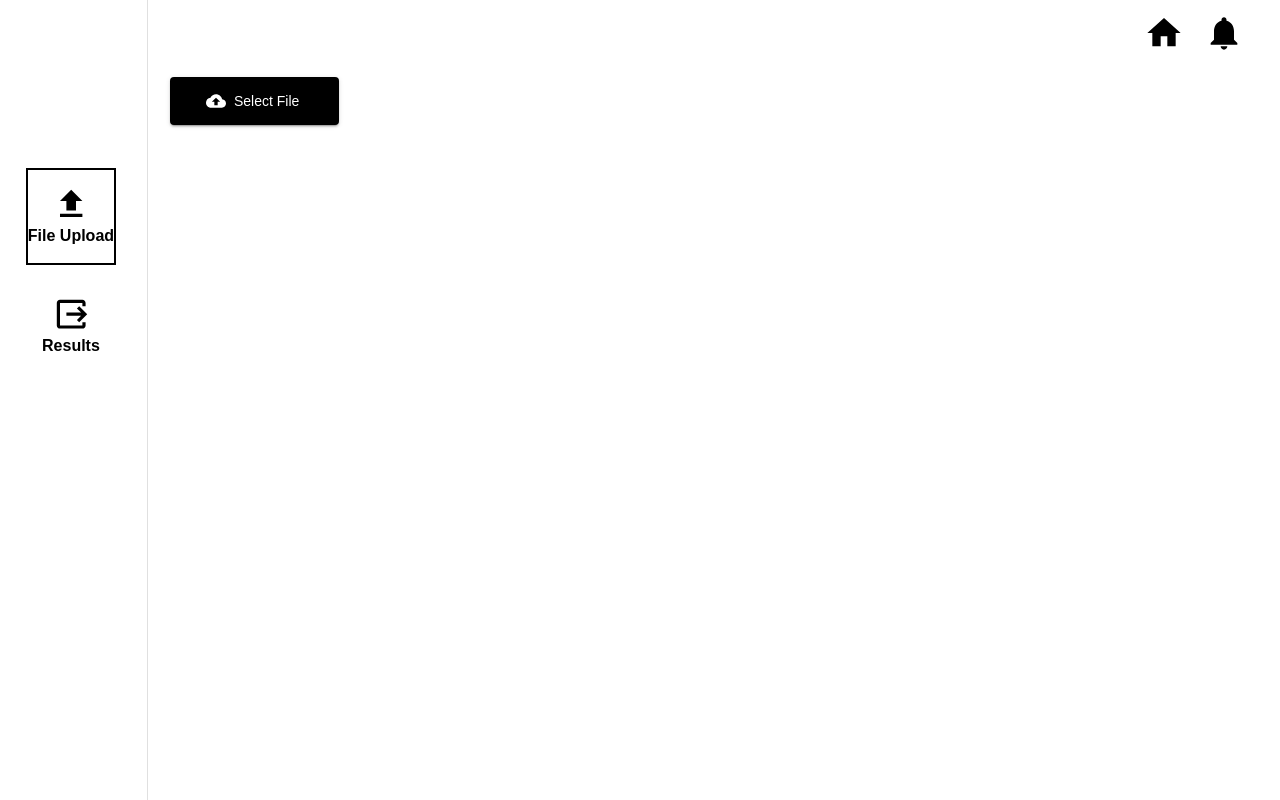
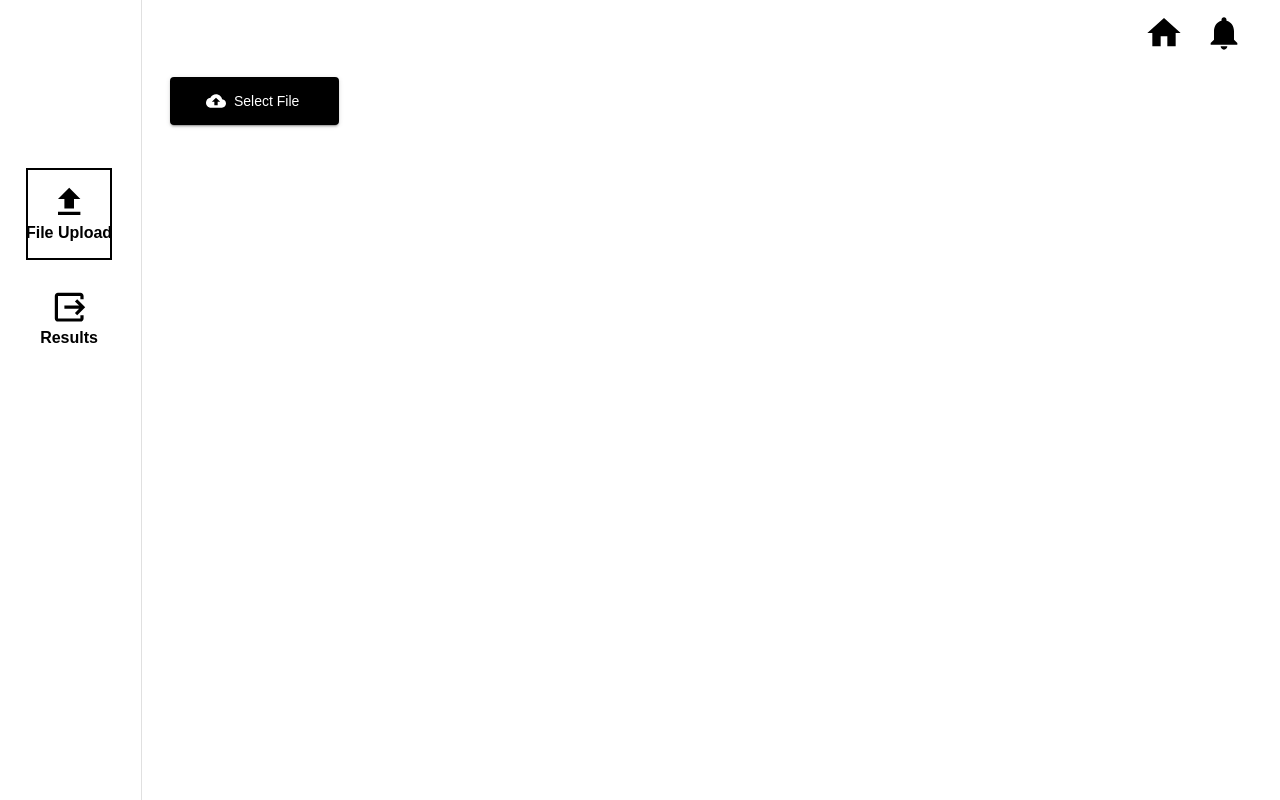
Before and after one commit to Nexus-Optima/DeckleMatching-UI, a React (Create React App) app: page / in a window 1280 px wide. Built offline with nearby package versions, Linux system fonts and the light colour scheme.

Commit message:
Changing dependencies

```diff
--- a/package.json
+++ b/package.json
@@ -7,9 +7,6 @@
     "@emotion/styled": "^11.11.5",
     "@mui/icons-material": "^5.15.19",
     "@mui/material": "^5.15.19",
-    "@testing-library/jest-dom": "^5.17.0",
-    "@testing-library/react": "^13.4.0",
-    "@testing-library/user-event": "^13.5.0",
     "react": "^18.3.1",
     "react-dom": "^18.3.1",
     "react-router-dom": "^6.23.1",
--- a/src/Components/home.js
+++ b/src/Components/home.js
@@ -265,7 +265,7 @@ const Home = () => {
               marginTop: "1%",
               marginBottom: "1%",
               border: "1px solid #ccc",
-              height: "55vh",
+              height: "60vh",
               width: "100%",
             }}
           >
@@ -590,10 +590,10 @@ const Home = () => {
                     alignItems: "center",
                     flexDirection: "column",
                     justifyContent: "flex-start",
-                    padding: "1.2vw",
+                    padding: "1vw",
                     width: "75%",
                     textTransform: "none",
-                    fontSize: "1.2vw",
+                    fontSize: "1vw",
                     color: "black",
                     backgroundColor: "transparent",
                     border:
@@ -621,10 +621,10 @@ const Home = () => {
                     alignItems: "center",
                     flexDirection: "column",
                     justifyContent: "flex-start",
-                    padding: "1.2vw",
+                    padding: "1vw",
                     width: "75%",
                     textTransform: "none",
-                    fontSize: "1.2vw",
+                    fontSize: "1vw",
                     color: "black",
                     backgroundColor: "transparent",
                     border:
```
Also changed, not shown: 1 other file (tests, documents, lock files or other folders).
